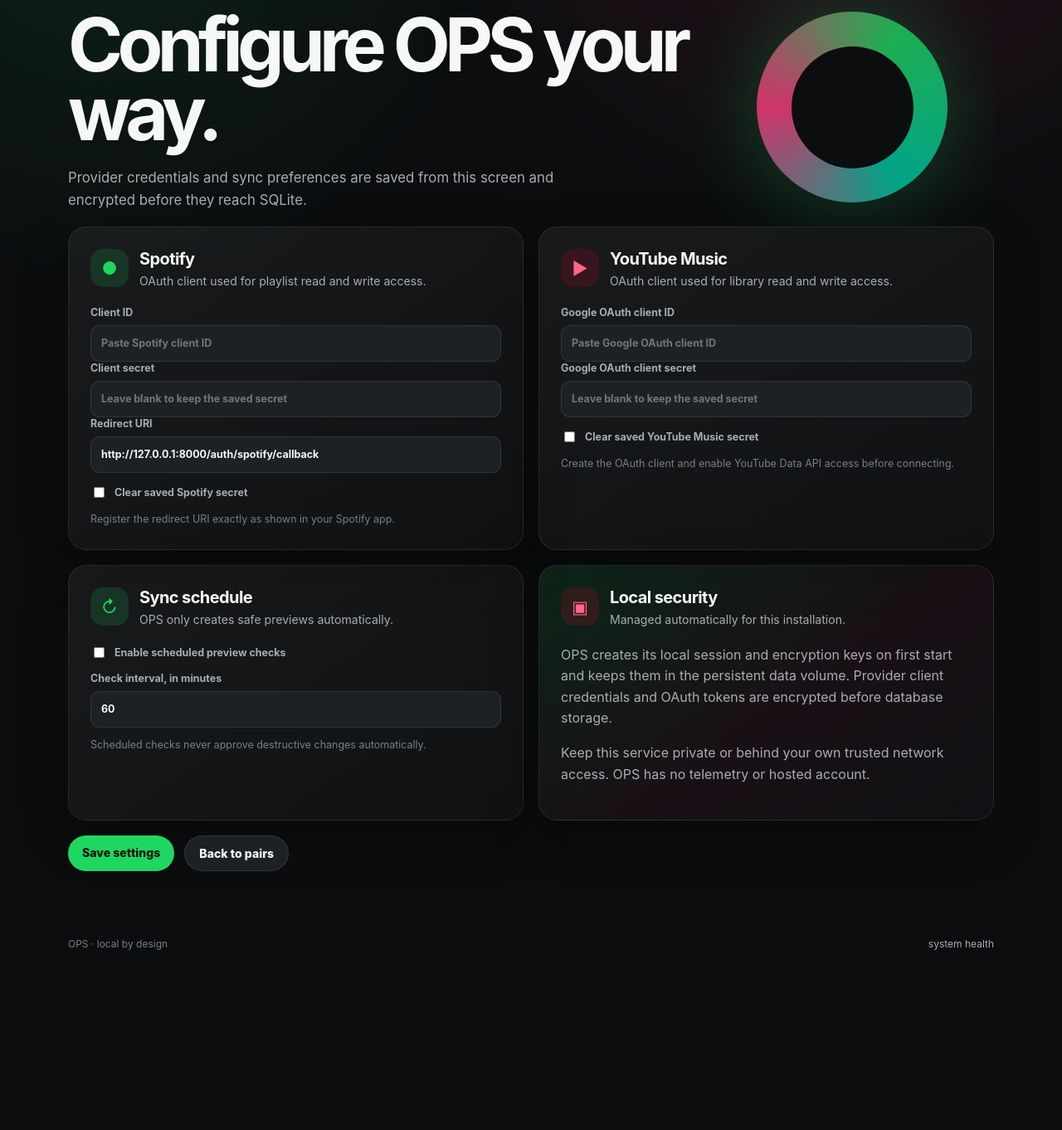
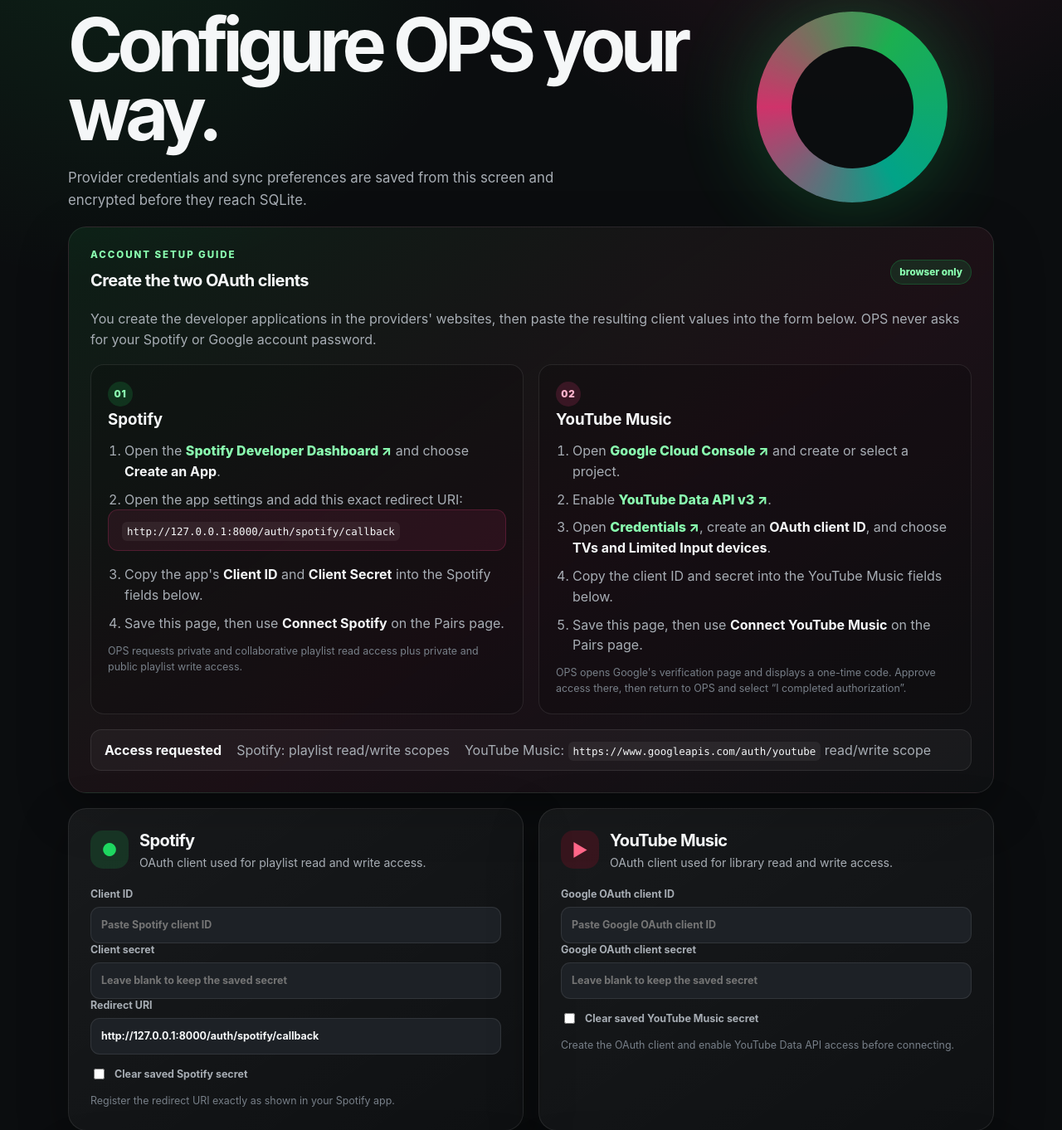
Before and after one commit to maus97/OpenPlaylistSync, a FastAPI app: page /settings in a window 1280 px wide. Shown: the part 139-1501 px from the top of the page at 83% size. Before the commit the page ends 1284 px from the top, so only its background shows below. Run offline with FastAPI, Linux system fonts and the light colour scheme.

Commit message:
Document provider OAuth setup

```diff
--- a/static/style.css
+++ b/static/style.css
@@ -91,6 +91,16 @@
 .field-note { color: var(--green-soft); font-size: .7rem; font-weight: 800; margin-left: 5px; text-transform: uppercase; }
 .field-help { color: var(--dim); font-size: .78rem; line-height: 1.5; margin: 12px 0 0; }
 .page-alert { margin-bottom: 18px; }
+.setup-guide { background: linear-gradient(145deg, rgba(30,215,96,.09), rgba(255,61,129,.07) 55%, rgba(255,255,255,.02)); }
+.guide-grid { display: grid; gap: 18px; grid-template-columns: repeat(2, minmax(0, 1fr)); }
+.guide-step { background: rgba(0,0,0,.16); border: 1px solid var(--line); border-radius: 16px; padding: 20px; }
+.guide-step h3 { margin: 4px 0 14px; }
+.guide-number { align-items: center; background: rgba(30,215,96,.16); border-radius: 999px; color: var(--green-soft); display: inline-flex; font-size: .72rem; font-weight: 900; height: 30px; justify-content: center; letter-spacing: .08em; width: 30px; }
+.guide-number-pink { background: rgba(255,61,129,.16); color: #ffb2cb; }
+.setup-list { color: var(--muted); display: grid; gap: 9px; line-height: 1.55; margin: 0; padding-left: 20px; }
+.setup-list strong { color: var(--ink); }
+.scope-callout { align-items: center; background: rgba(255,255,255,.04); border: 1px solid var(--line); border-radius: 13px; color: var(--muted); display: flex; flex-wrap: wrap; gap: 10px 18px; margin-top: 18px; padding: 14px 16px; }
+.scope-callout strong { color: var(--ink); }
 .footer { color: var(--dim); display: flex; font-size: .75rem; justify-content: space-between; margin: 0 auto; max-width: 1180px; padding: 0 32px 30px; }
 .footer a { color: var(--muted); }
 .alert { background: rgba(255,0,51,.12); border: 1px solid rgba(255,0,51,.28); border-radius: 13px; color: #ffb2c2; padding: 13px 15px; }
@@ -104,6 +114,6 @@
   .nav-links a:not(.nav-cta) { display: none; }
   .hero { min-height: 280px; }
   .hero-orb { height: 150px; opacity: .45; right: -15px; width: 150px; }
-  .two-up, .pair-form { grid-template-columns: 1fr; }
+  .two-up, .guide-grid, .pair-form { grid-template-columns: 1fr; }
   .footer { padding-left: 18px; padding-right: 18px; }
 }
--- a/templates/settings.html
+++ b/templates/settings.html
@@ -13,6 +13,41 @@
 </section>
 
 {% if saved %}<div class="success-alert page-alert">Settings saved securely. Provider connection buttons are ready when both client credentials are present.</div>{% endif %}
+
+<section class="card setup-guide">
+  <div class="section-heading"><div><p class="eyebrow">ACCOUNT SETUP GUIDE</p><h2>Create the two OAuth clients</h2></div><span class="pill">browser only</span></div>
+  <p class="muted-copy">You create the developer applications in the providers' websites, then paste the resulting client values into the form below. OPS never asks for your Spotify or Google account password.</p>
+  <div class="guide-grid">
+    <article class="guide-step">
+      <div class="guide-number">01</div>
+      <h3>Spotify</h3>
+      <ol class="setup-list">
+        <li>Open the <a class="text-link" href="https://developer.spotify.com/dashboard" target="_blank" rel="noreferrer">Spotify Developer Dashboard ↗</a> and choose <strong>Create an App</strong>.</li>
+        <li>Open the app settings and add this exact redirect URI:</li>
+      </ol>
+      <p class="code-callout"><code>http://127.0.0.1:8000/auth/spotify/callback</code></p>
+      <ol class="setup-list" start="3">
+        <li>Copy the app's <strong>Client ID</strong> and <strong>Client Secret</strong> into the Spotify fields below.</li>
+        <li>Save this page, then use <strong>Connect Spotify</strong> on the Pairs page.</li>
+      </ol>
+      <p class="field-help">OPS requests private and collaborative playlist read access plus private and public playlist write access.</p>
+    </article>
+
+    <article class="guide-step">
+      <div class="guide-number guide-number-pink">02</div>
+      <h3>YouTube Music</h3>
+      <ol class="setup-list">
+        <li>Open <a class="text-link" href="https://console.cloud.google.com/projectcreate" target="_blank" rel="noreferrer">Google Cloud Console ↗</a> and create or select a project.</li>
+        <li>Enable <a class="text-link" href="https://console.cloud.google.com/apis/library/youtube.googleapis.com" target="_blank" rel="noreferrer">YouTube Data API v3 ↗</a>.</li>
+        <li>Open <a class="text-link" href="https://console.cloud.google.com/apis/credentials" target="_blank" rel="noreferrer">Credentials ↗</a>, create an <strong>OAuth client ID</strong>, and choose <strong>TVs and Limited Input devices</strong>.</li>
+        <li>Copy the client ID and secret into the YouTube Music fields below.</li>
+        <li>Save this page, then use <strong>Connect YouTube Music</strong> on the Pairs page.</li>
+      </ol>
+      <p class="field-help">OPS opens Google's verification page and displays a one-time code. Approve access there, then return to OPS and select “I completed authorization”.</p>
+    </article>
+  </div>
+  <div class="scope-callout"><strong>Access requested</strong><span>Spotify: playlist read/write scopes</span><span>YouTube Music: <code>https://www.googleapis.com/auth/youtube</code> read/write scope</span></div>
+</section>
 
 <form method="post" action="/settings">
   <section class="grid two-up">
```
Also changed, not shown: README.md.
